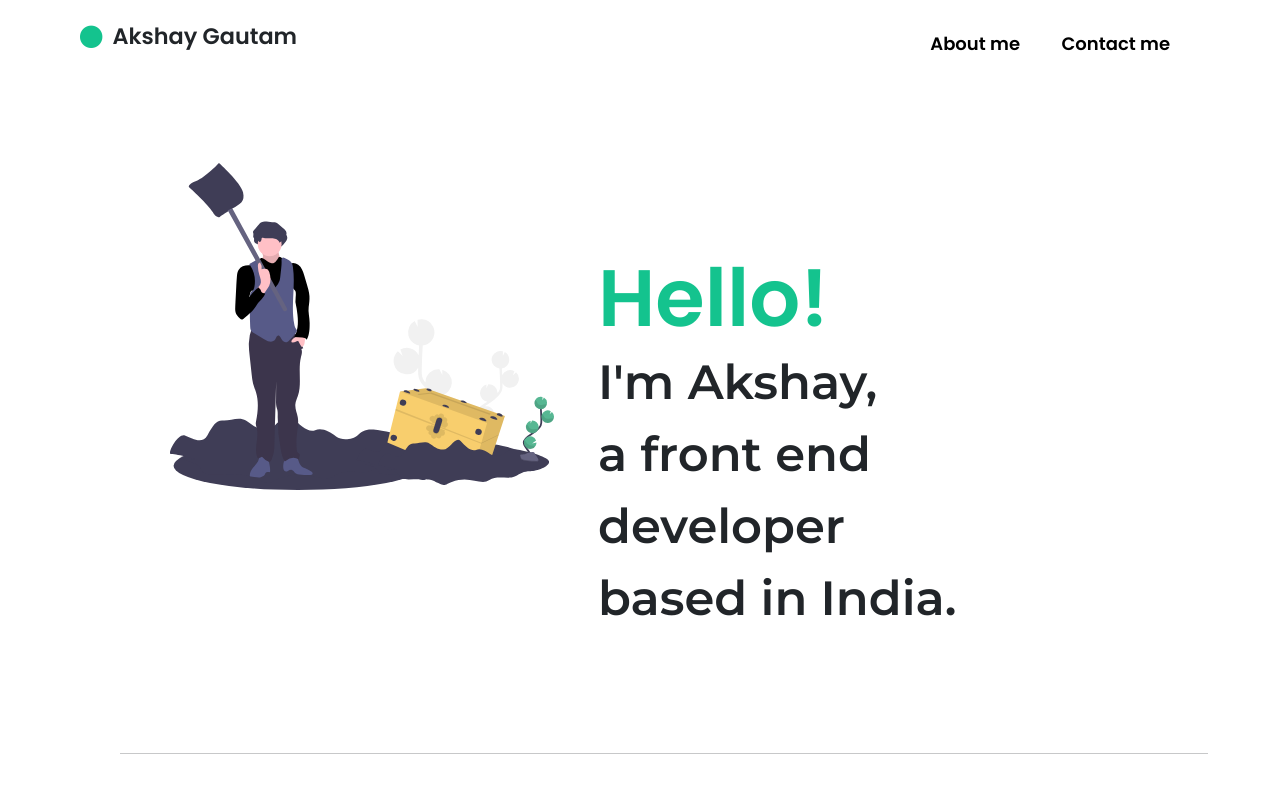
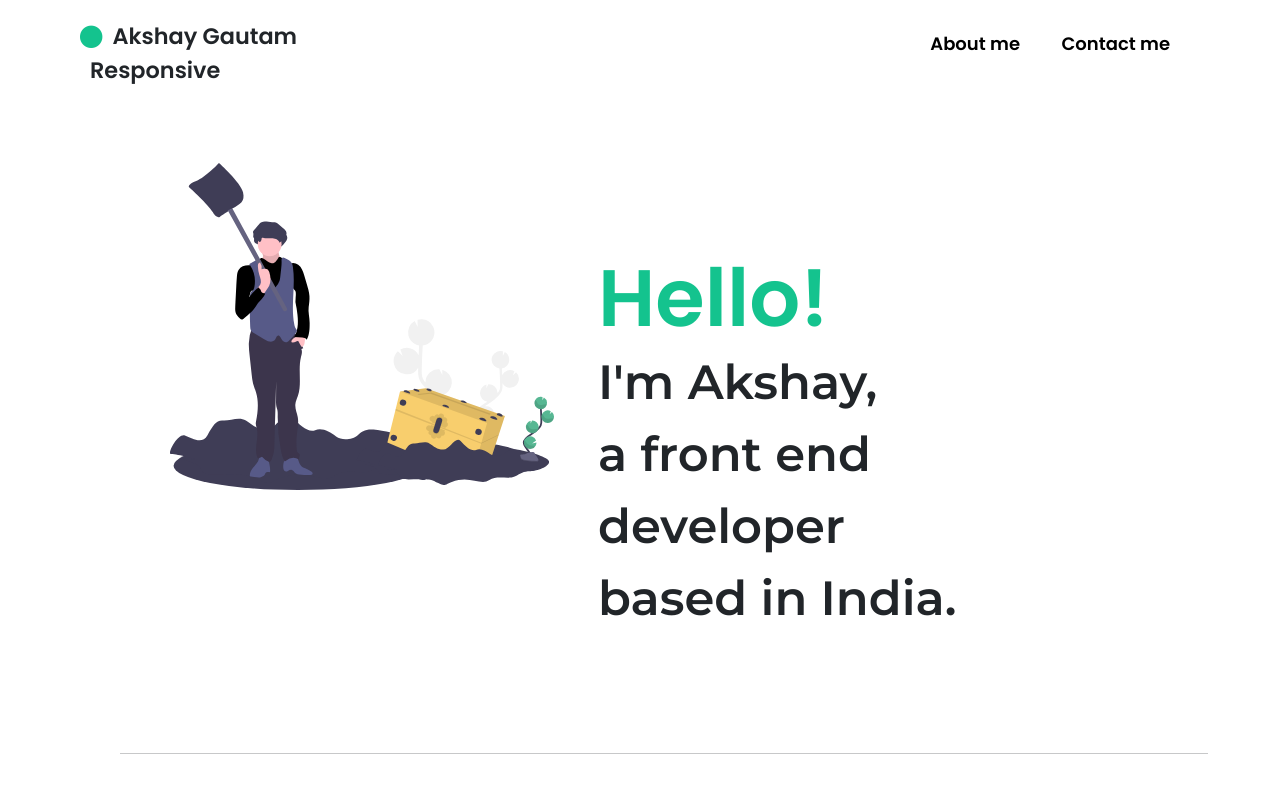
Before and after one commit to akshaygautam5/myPortfolio, a plain HTML site: page index.html in a window 1280 px wide. Shown: the top 800 px of the page. Drawn offline with nearby package versions, Linux system fonts and the light colour scheme.

Commit message:
experiment

```diff
--- a/index.html
+++ b/index.html
@@ -16,14 +16,14 @@
 <link rel='stylesheet' href='https://cdn-uicons.flaticon.com/uicons-solid-straight/css/uicons-solid-straight.css'>
 <link rel='stylesheet' href='https://cdn-uicons.flaticon.com/uicons-solid-straight/css/uicons-solid-straight.css'>
 <head>
-  <meta charset="utf-8">
+<meta name="viewport" content="width=device-width, initial-scale=1.0">
   <title>Akshay Gautam</title>
 </head>
 
 <body>
   <div class="top">
 
- <p class="name"><i class="fi fi-ss-circle nameIcon"></i>Akshay Gautam</p>
+ <p class="name"><i class="fi fi-ss-circle nameIcon"></i>Akshay Gautam Responsive</p>
     <div class="links">
       <a class="link-Contact" href="#footer">Contact me</a>
       <a class="link-Who" href="#introSection">About me</a>
```
